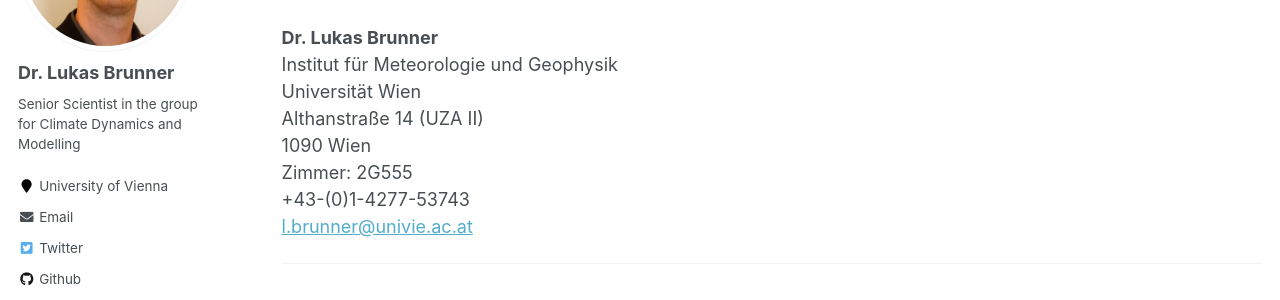
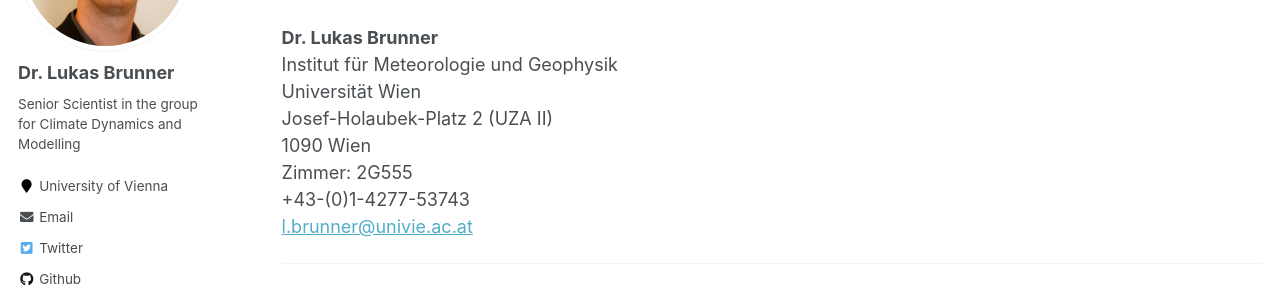
Before and after one commit to lukasbrunner/lukasbrunner.github.io, a Jekyll site: the page built from _pages/contact.md, in a window 1280 px wide and 900 px high. Shown: the part 241-541 px from the top of the window. Built offline with Jekyll 4.4.1, drawn with Linux system fonts in a browser that asks for light colours; some web fonts are replaced.

Commit message:
Change institute address

```diff
--- a/_pages/contact.md
+++ b/_pages/contact.md
@@ -14,7 +14,7 @@ Bei Interesse an meiner Arbeit oder bei Fragen kontaktieren Sie mich gerne!
 **Dr. Lukas Brunner** <br />
 Institut für Meteorologie und Geophysik <br />
 Universität Wien <br />
-Althanstraße 14 (UZA II) <br />
+Josef-Holaubek-Platz 2 (UZA II) <br />
 1090 Wien <br />
 Zimmer: 2G555 <br />
 +43-(0)1-4277-53743 <br />
```
